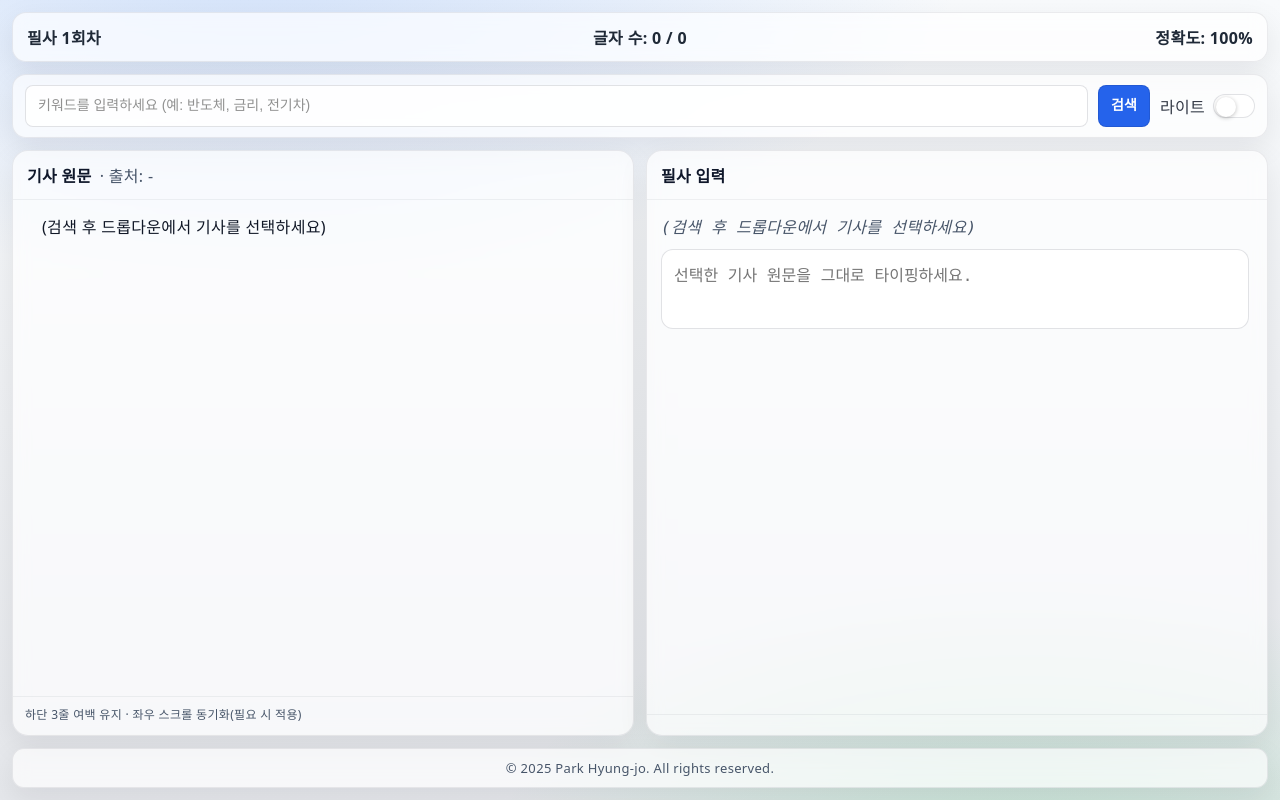
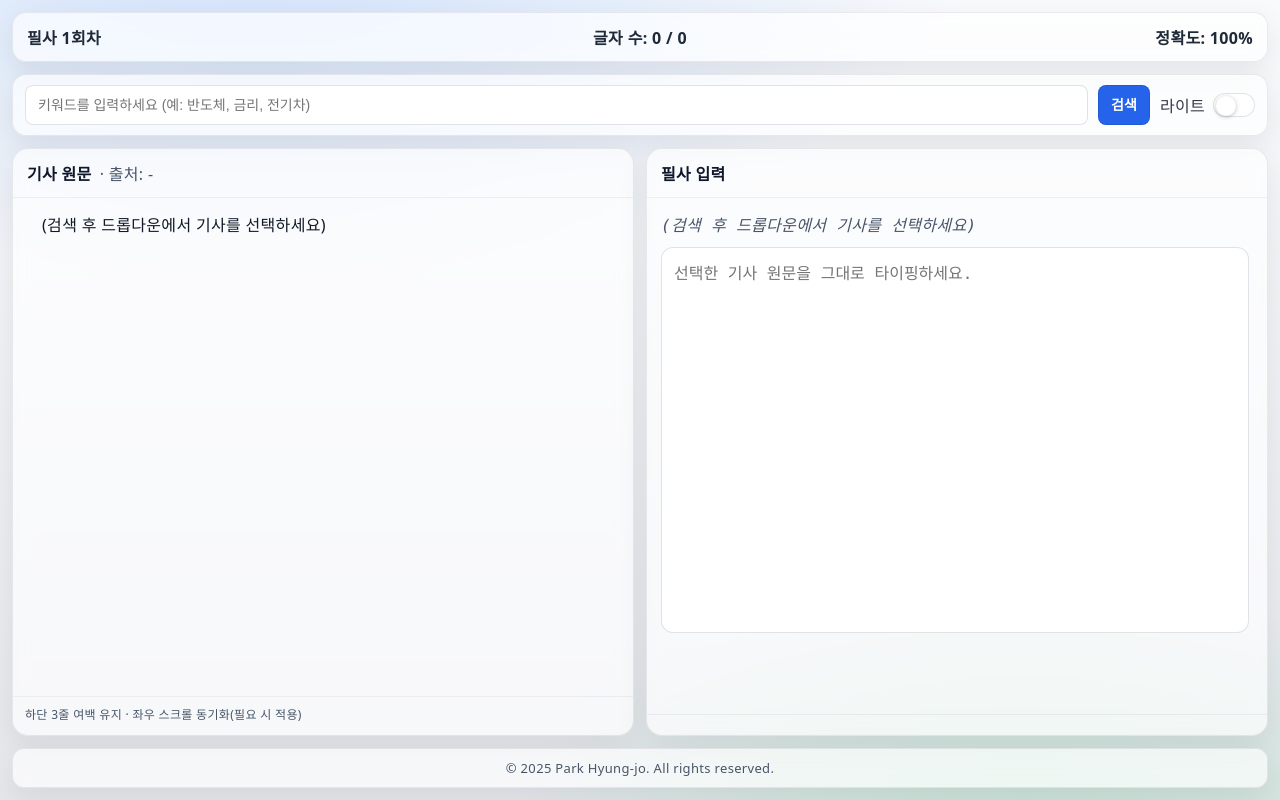
Before and after one commit to Walpin007/article-typing-app, a React (Vite) app: page / in a window 1280 px wide. Built offline with nearby package versions, Linux system fonts and the light colour scheme.

Commit message:
디자인 추가 변경

```diff
--- a/src/index.css
+++ b/src/index.css
@@ -1,7 +1,7 @@
 /* =============== RESET & BASE =============== */
 * { box-sizing: border-box; }
 html, body, #root { height: 100%; margin: 0; }
-:root { --tracking: 0.02em; }
+:root { --tracking: 0.02em; --control-h: 40px; }
 
 /* =============== THEME TOKENS =============== */
 /* Light */
@@ -18,7 +18,7 @@ html, body, #root { height: 100%; margin: 0; }
   --text-muted:#475569;
   --text-muted-strong:#1f2937;
 
-  --input-bg: rgba(255,255,255,.85);
+  --input-bg: rgba(255,255,255,.95);
   --input-stroke: rgba(15,23,42,.12);
 
   --accent:#2563eb;
@@ -92,44 +92,52 @@ body{
 }
 .resultsBar{ margin-top:-4px; }
 
-/* =============== FORM CONTROLS =============== */
-/* 입력/셀렉트/버튼을 같은 높이로 맞춤 */
-input, select{
+/* =============== FORM CONTROLS (통일 높이) =============== */
+input, select {
   border:1px solid var(--input-stroke);
   background: var(--input-bg);
   color:var(--text);
   border-radius:8px;
-  padding:10px 12px;           /* 높이 기준 */
   font-weight: 500;
   font-size:14px;
   line-height:1.4;
   outline:none;
   transition:.15s ease;
-}
-input::placeholder{ opacity:.8; }
-input:focus, select:focus{
-  border-color: color-mix(in oklab, var(--accent) 70%, transparent);
-  box-shadow: 0 0 0 3px color-mix(in oklab, var(--accent) 25%, transparent);
+  height: var(--control-h);
+  padding: 0 12px;             /* 높이 고정 시 세로 패딩 0 */
+  appearance: none;
+  -webkit-appearance: none;
 }
 select{ min-width:280px; }
 
-/* 버튼: 플랫 & 동일 높이 */
+/* 버튼: 플랫 + 동일 높이(셀렉트와 정확히 같게) */
 button{
   border:1px solid var(--input-stroke);
   background: var(--accent);
   color:white;
   border-radius:8px;
-  padding:10px 12px;          /* ✅ select와 동일 높이 */
   font-weight:600;
   font-size:14px;
-  line-height:1.4;
+  line-height:1;               /* 높이 계산에 간섭 없도록 */
   cursor:pointer;
   transition: background-color .2s ease, transform .05s ease;
-  box-shadow:none;            /* ✅ 그림자 제거 */
+  box-shadow:none;
+  height: var(--control-h);
+  padding: 0 12px;             /* ✅ 드롭박스와 동일 */
+  display: inline-flex;
+  align-items: center;
+  gap: 6px;
 }
 button:hover{ background: color-mix(in oklab, var(--accent) 90%, white); }
 button:active{ transform: translateY(1px); }
 button[disabled]{ opacity:.6; cursor:not-allowed; }
+
+/* 툴바/결과바 안의 컨트롤에 강제 적용(우선순위↑) */
+.toolbar input, .toolbar select, .toolbar button,
+.resultsBar select, .resultsBar button {
+  height: var(--control-h);
+  padding: 0 12px;
+}
 
 /* 테마 토글 */
 .themeToggle{ display:inline-flex; align-items:center; gap:8px; margin-left:auto; }
@@ -163,12 +171,18 @@ button[disabled]{ opacity:.6; cursor:not-allowed; }
   font-weight:700; color:var(--text-strong); display:flex; align-items:center; gap:8px;
 }
 
-/* 내부 스크롤 컨테이너 */
-.scroll{ flex:1; min-height:0; overflow:hidden; position:relative; }
+/* 내부 스크롤 컨테이너: flex로 바꿔서 자식이 꽉 차게 */
+.scroll{
+  flex:1; min-height:0; overflow:hidden; position:relative;
+  display:flex; flex-direction:column; /* ✅ 핵심 */
+}
 
-/* 좌측 기사 영역 */
+/* 좌측 기사: 자식이 남은 공간을 모두 차지 */
 .articleView{
-  height:100%; overflow:auto; scrollbar-gutter: stable both-edges;
+  flex:1;                       /* ✅ 핵심 */
+  min-height:0;
+  overflow:auto;
+  scrollbar-gutter: stable both-edges;
   padding:14px 18px 30px 14px;
 }
 .articleText{
@@ -177,9 +191,10 @@ button[disabled]{ opacity:.6; cursor:not-allowed; }
   color: var(--text);
 }
 
-/* 우측 필사 영역 (오버레이 제거 버전) */
+/* 우측 필사(오버레이 제거) */
 .typingBox{
-  flex:1;                        /* ✅ 카드 내부에서 남는 높이 채우기 */
+  flex:1;                       /* ✅ 카드 내부에서 남은 높이 채우기 */
+  min-height:0;
   display:flex; flex-direction:column;
   overflow:hidden;
   padding:14px 18px 30px 14px;
@@ -187,7 +202,8 @@ button[disabled]{ opacity:.6; cursor:not-allowed; }
   font-size:16px; line-height:1.7; letter-spacing: var(--tracking);
 }
 .typingInput{
-  flex:1;                        /* ✅ textarea 자체가 높이를 채움 */
+  flex:1;                       /* ✅ textarea 자체가 세로로 최대 확장 */
+  min-height:0;
   width:100%;
   resize:none; border:none; outline:none;
   background: var(--input-bg);
```
